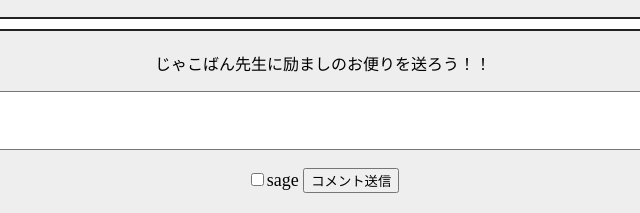
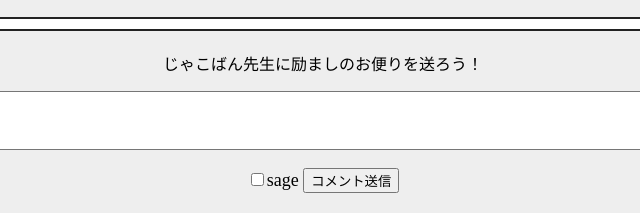
Before and after one commit to jacobins2014/manfra, a plain HTML site: page index.html in a window 1280 px wide. Shown: the part 2157-2370 px from the top of the page, 317-957 px from the left. Drawn offline with Linux system fonts and the light colour scheme.

Commit message:
Add files via upload

```diff
--- a/index.html
+++ b/index.html
@@ -168,7 +168,7 @@
 <div id="comment">
 
 	<p>
-		じゃこばん先生に励ましのお便りを送ろう！！
+		じゃこばん先生に励ましのお便りを送ろう！
 	</p>
 
 	<!-- Neetel_Inside_Comment -->
```
